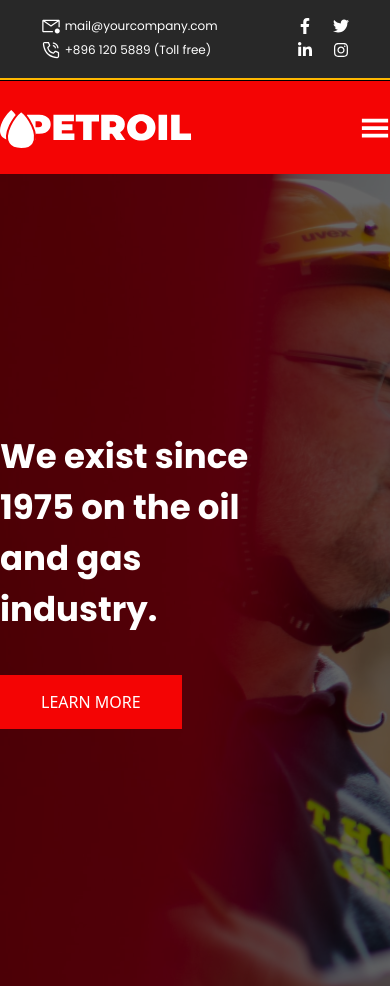
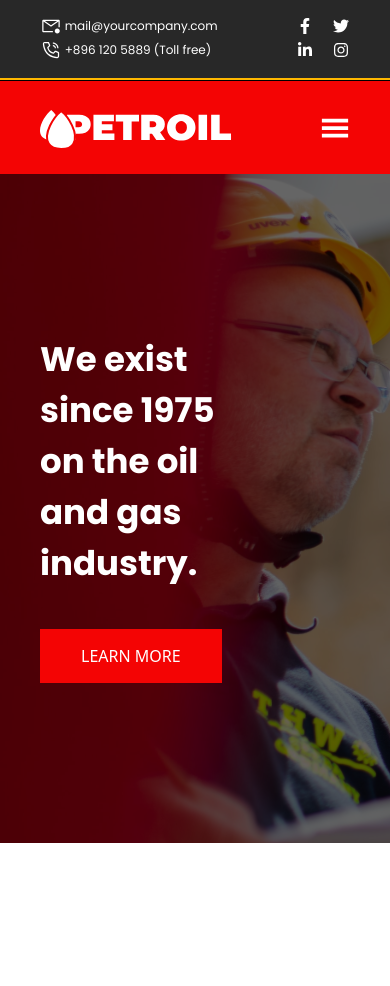
Before and after one commit to seizen007/petroil, a React (Vite) app: page / in a window 390 px wide. After the commit the page ends 844 px from the top, so only its background shows below. Built offline with nearby package versions, Linux system fonts and the light colour scheme; a web font is replaced by a local one.

Commit message:
first commit

```diff
--- a/src/components/Hero/Hero.jsx
+++ b/src/components/Hero/Hero.jsx
@@ -5,8 +5,8 @@ const Hero = () => {
         <div className="banner bg-hero-banner bg-no-repeat bg-cover">
             <div className="w-full h-full bg-black/60 ">
                 <div className="container">
-                    <div className="banner-wrapper flex flex-wrap gap-y-10 py-[257px] text-white w-3/4  content-center">
-                        <h1 className='font-pops md:text-[64px] sm:text-[44px] text-[34px] font-bold'>
+                    <div className="banner-wrapper flex flex-wrap gap-y-10 lg:py-[257px] py-40 px-10 md:px-0 text-white w-3/4  content-center">
+                        <h1 className='font-pops md:text-[64px] sm:text-[44px] text-[34px] font-bold '>
                             We exist since 1975 on the oil and gas industry.
                         </h1>
                         <a href='https://github.com/seizen007/petroil.git' className="banner-btn bg-[#F40404] py-[14px] px-10 uppercase text-base border
--- a/src/components/Navbar/Navbar.jsx
+++ b/src/components/Navbar/Navbar.jsx
@@ -16,7 +16,7 @@ const Navbar = () => {
     <div className="navbar bg-prime">
       <div className="container">
 
-        <div className="nav-wrapper flex flex-wrap md:flex-col lg:flex-row items-center justify-between">
+        <div className="nav-wrapper flex flex-wrap md:flex-col lg:flex-row items-center justify-between md:px-0 px-10">
           <picture>
             <img className='py-6' src={images.logo} alt="" />
           </picture>
```
